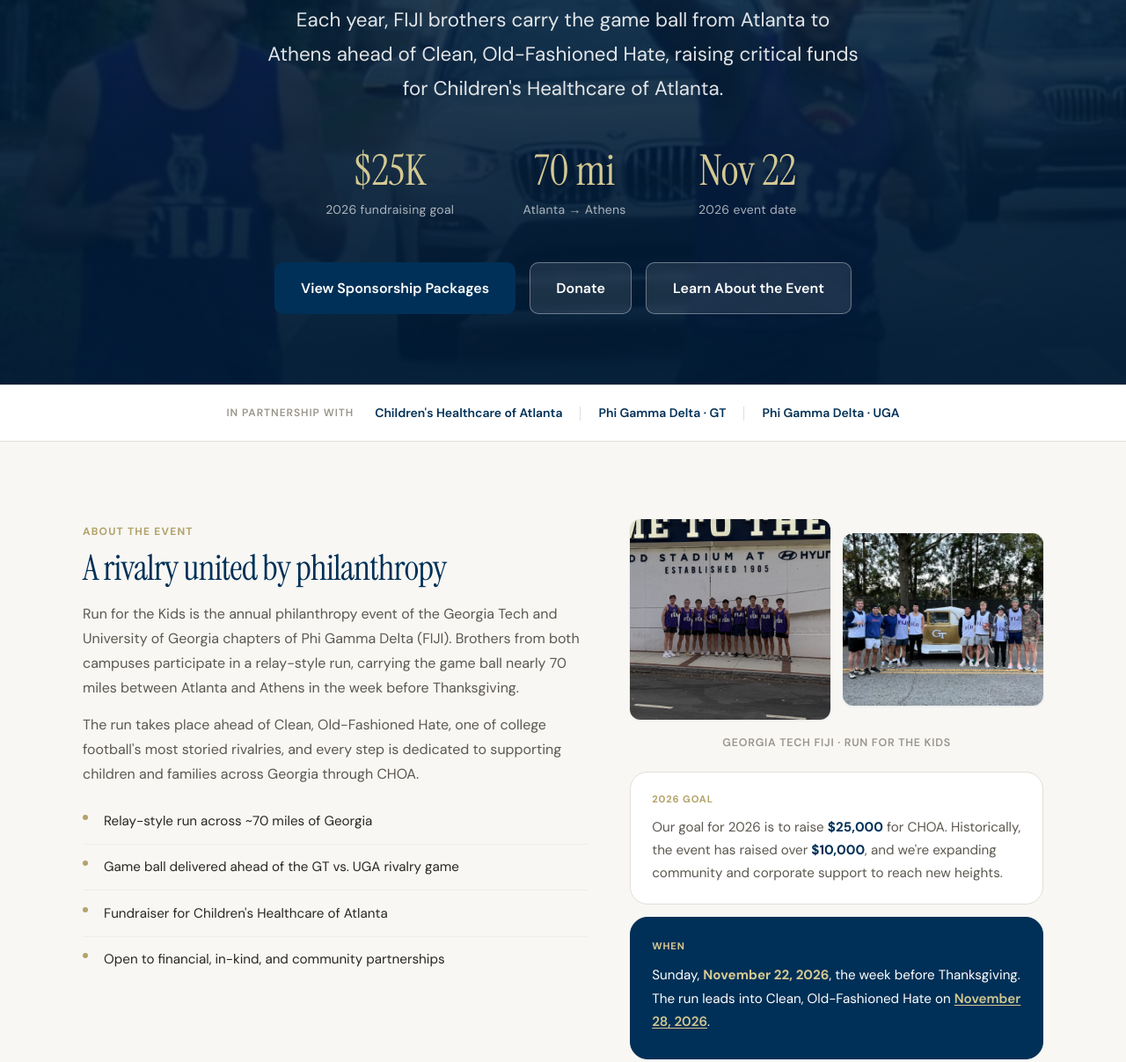
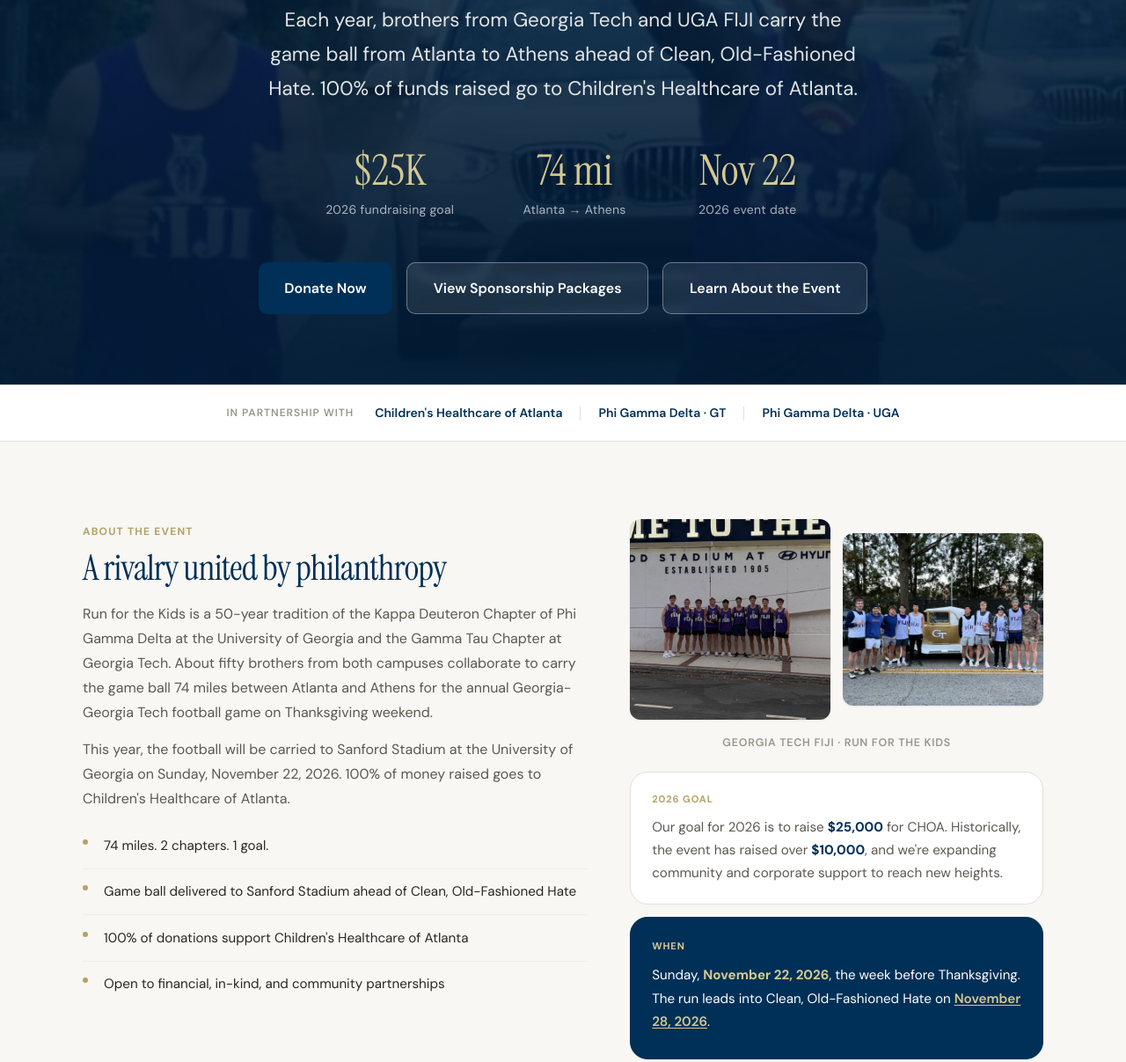
Before and after one commit to yashbudd/rftk, a plain HTML site: page index.html in a window 1280 px wide. Shown: the part 580-1787 px from the top of the page at 88% size. Drawn offline with Linux system fonts and the light colour scheme.

Commit message:
Update index.html

```diff
--- a/index.html
+++ b/index.html
@@ -4,7 +4,7 @@
   <meta charset="UTF-8">
   <meta name="viewport" content="width=device-width, initial-scale=1.0">
   <title>Run for the Kids 2026 | Phi Gamma Delta at Georgia Tech</title>
-  <meta name="description" content="Run for the Kids is a 70-mile relay from Atlanta to Athens supporting Children's Healthcare of Atlanta. Partner with Phi Gamma Delta at Georgia Tech.">
+  <meta name="description" content="Run for the Kids is a 74-mile relay from Atlanta to Athens supporting Children's Healthcare of Atlanta. Donate and partner with Phi Gamma Delta at Georgia Tech and UGA.">
   <link rel="preconnect" href="https://fonts.googleapis.com">
   <link rel="preconnect" href="https://fonts.gstatic.com" crossorigin>
   <link href="https://fonts.googleapis.com/css2?family=DM+Sans:ital,opsz,wght@0,9..40,400;0,9..40,500;0,9..40,600;0,9..40,700;1,9..40,400&family=Instrument+Serif:ital@0;1&display=swap" rel="stylesheet">
@@ -12,7 +12,7 @@
 </head>
 <body>
   <div class="announcement">
-    <span>Sunday, November 22, 2026 · Atlanta to Athens · Supporting CHOA</span>
+    <span>Sunday, November 22, 2026 · 74 miles · Atlanta to Athens · Supporting CHOA</span>
   </div>
 
   <nav class="nav" id="nav">
@@ -44,15 +44,15 @@
     </div>
     <div class="container hero-content">
       <p class="hero-eyebrow">Phi Gamma Delta · Georgia Tech & UGA</p>
-      <h1>70 miles.<br>One cause.<br>Run for the <em>Kids</em>.</h1>
-      <p class="hero-subtitle">Each year, FIJI brothers carry the game ball from Atlanta to Athens ahead of Clean, Old-Fashioned Hate, raising critical funds for Children's Healthcare of Atlanta.</p>
+      <h1>74 miles.<br>One cause.<br>Run for the <em>Kids</em>.</h1>
+      <p class="hero-subtitle">Each year, brothers from Georgia Tech and UGA FIJI carry the game ball from Atlanta to Athens ahead of Clean, Old-Fashioned Hate. 100% of funds raised go to Children's Healthcare of Atlanta.</p>
       <div class="hero-stats">
         <div class="hero-stat">
           <span class="hero-stat-value">$25K</span>
           <span class="hero-stat-label">2026 fundraising goal</span>
         </div>
         <div class="hero-stat">
-          <span class="hero-stat-value">70 mi</span>
+          <span class="hero-stat-value">74 mi</span>
           <span class="hero-stat-label">Atlanta → Athens</span>
         </div>
         <div class="hero-stat">
@@ -61,8 +61,8 @@
         </div>
       </div>
       <div class="hero-actions">
-        <a href="#sponsor" class="btn btn-primary">View Sponsorship Packages</a>
-        <a href="#donate" class="btn btn-secondary">Donate</a>
+        <a href="https://phigam.crowdchange.co/59951" target="_blank" rel="noopener" class="btn btn-primary">Donate Now</a>
+        <a href="#sponsor" class="btn btn-secondary">View Sponsorship Packages</a>
         <a href="#about" class="btn btn-secondary">Learn About the Event</a>
       </div>
     </div>
@@ -87,12 +87,12 @@
         <div class="split-content">
           <span class="section-tag">About the Event</span>
           <h2>A rivalry united by philanthropy</h2>
-          <p>Run for the Kids is the annual philanthropy event of the Georgia Tech and University of Georgia chapters of Phi Gamma Delta (FIJI). Brothers from both campuses participate in a relay-style run, carrying the game ball nearly 70 miles between Atlanta and Athens in the week before Thanksgiving.</p>
-          <p>The run takes place ahead of Clean, Old-Fashioned Hate, one of college football's most storied rivalries, and every step is dedicated to supporting children and families across Georgia through CHOA.</p>
+          <p>Run for the Kids is a 50-year tradition of the Kappa Deuteron Chapter of Phi Gamma Delta at the University of Georgia and the Gamma Tau Chapter at Georgia Tech. About fifty brothers from both campuses collaborate to carry the game ball 74 miles between Atlanta and Athens for the annual Georgia-Georgia Tech football game on Thanksgiving weekend.</p>
+          <p>This year, the football will be carried to Sanford Stadium at the University of Georgia on Sunday, November 22, 2026. 100% of money raised goes to Children's Healthcare of Atlanta.</p>
           <ul class="feature-list">
-            <li>Relay-style run across ~70 miles of Georgia</li>
-            <li>Game ball delivered ahead of the GT vs. UGA rivalry game</li>
-            <li>Fundraiser for Children's Healthcare of Atlanta</li>
+            <li>74 miles. 2 chapters. 1 goal.</li>
+            <li>Game ball delivered to Sanford Stadium ahead of Clean, Old-Fashioned Hate</li>
+            <li>100% of donations support Children's Healthcare of Atlanta</li>
             <li>Open to financial, in-kind, and community partnerships</li>
           </ul>
         </div>
```
